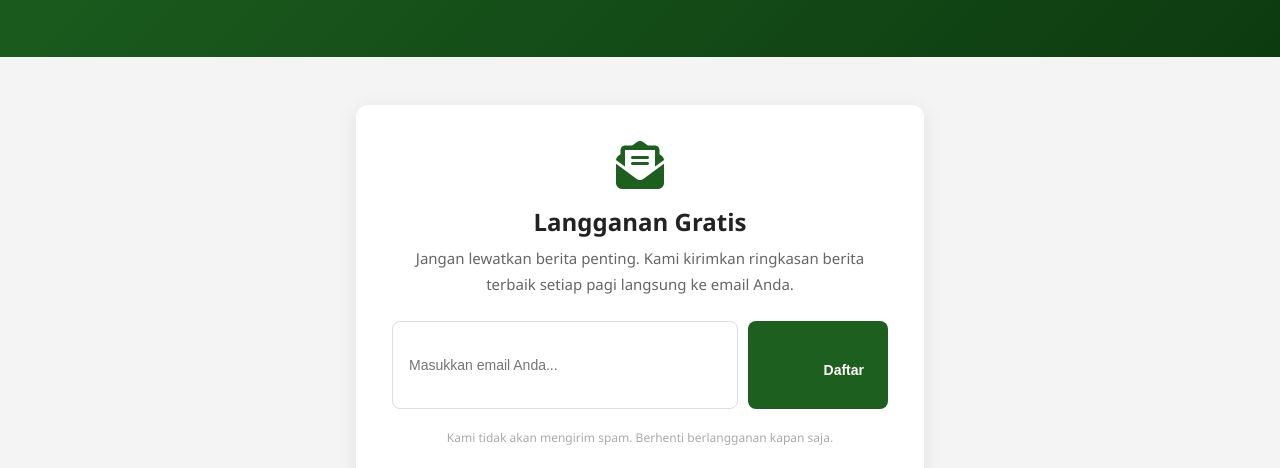
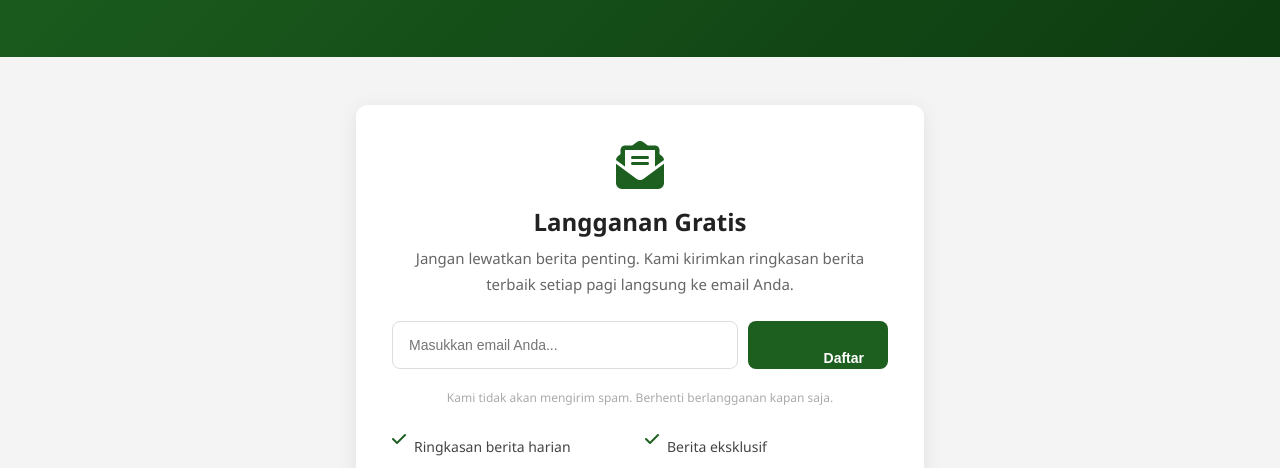
Before and after one commit to napoleones1/threekini, a website: page newsletter.html in a window 1280 px wide. Shown: the part 282-750 px from the top of the page. Drawn offline with Linux system fonts and the light colour scheme; no server answers.

Commit message:
fix: rss.xml vercel route, newsletter UI alignment

```diff
--- a/newsletter.html
+++ b/newsletter.html
@@ -15,14 +15,14 @@
     .nl-card i{font-size:48px;color:#1C5F1F;margin-bottom:16px}
     .nl-card h2{font-size:24px;margin-bottom:8px}
     .nl-card p{font-size:15px;color:#666;margin-bottom:24px;line-height:1.7}
-    .nl-form{display:flex;gap:10px;margin-bottom:16px}
-    .nl-form input{flex:1;padding:12px 16px;border:1.5px solid #ddd;border-radius:8px;font-size:14px;outline:none}
+    .nl-form{display:flex;gap:10px;margin-bottom:16px;align-items:stretch}
+    .nl-form input{flex:1;padding:12px 16px;border:1.5px solid #ddd;border-radius:8px;font-size:14px;outline:none;height:48px}
     .nl-form input:focus{border-color:#1C5F1F}
-    .nl-form button{background:#1C5F1F;color:#fff;border:none;padding:12px 24px;border-radius:8px;font-weight:700;cursor:pointer;font-size:14px;white-space:nowrap}
+    .nl-form button{background:#1C5F1F;color:#fff;border:none;padding:0 24px;border-radius:8px;font-weight:700;cursor:pointer;font-size:14px;white-space:nowrap;height:48px}
     .nl-form button:hover{background:#154d18}
-    .nl-benefits{display:grid;grid-template-columns:1fr 1fr;gap:12px;margin-top:24px;text-align:left}
-    .nl-benefit{display:flex;align-items:center;gap:8px;font-size:13px;color:#555}
-    .nl-benefit i{color:#1C5F1F;width:16px}
+    .nl-benefits{display:grid;grid-template-columns:1fr 1fr;gap:10px;margin-top:24px;text-align:left}
+    .nl-benefit{display:flex;align-items:center;gap:8px;font-size:14px;color:#444;line-height:1.4}
+    .nl-benefit i{color:#1C5F1F;font-size:16px;flex-shrink:0}
     .success-msg{background:#e8f5e9;color:#2e7d32;padding:14px;border-radius:8px;margin-bottom:16px;display:none;font-weight:600}
     @media(max-width:500px){.nl-form{flex-direction:column}.nl-benefits{grid-template-columns:1fr}}
   </style>
```
Also changed, not shown: vercel.json.
